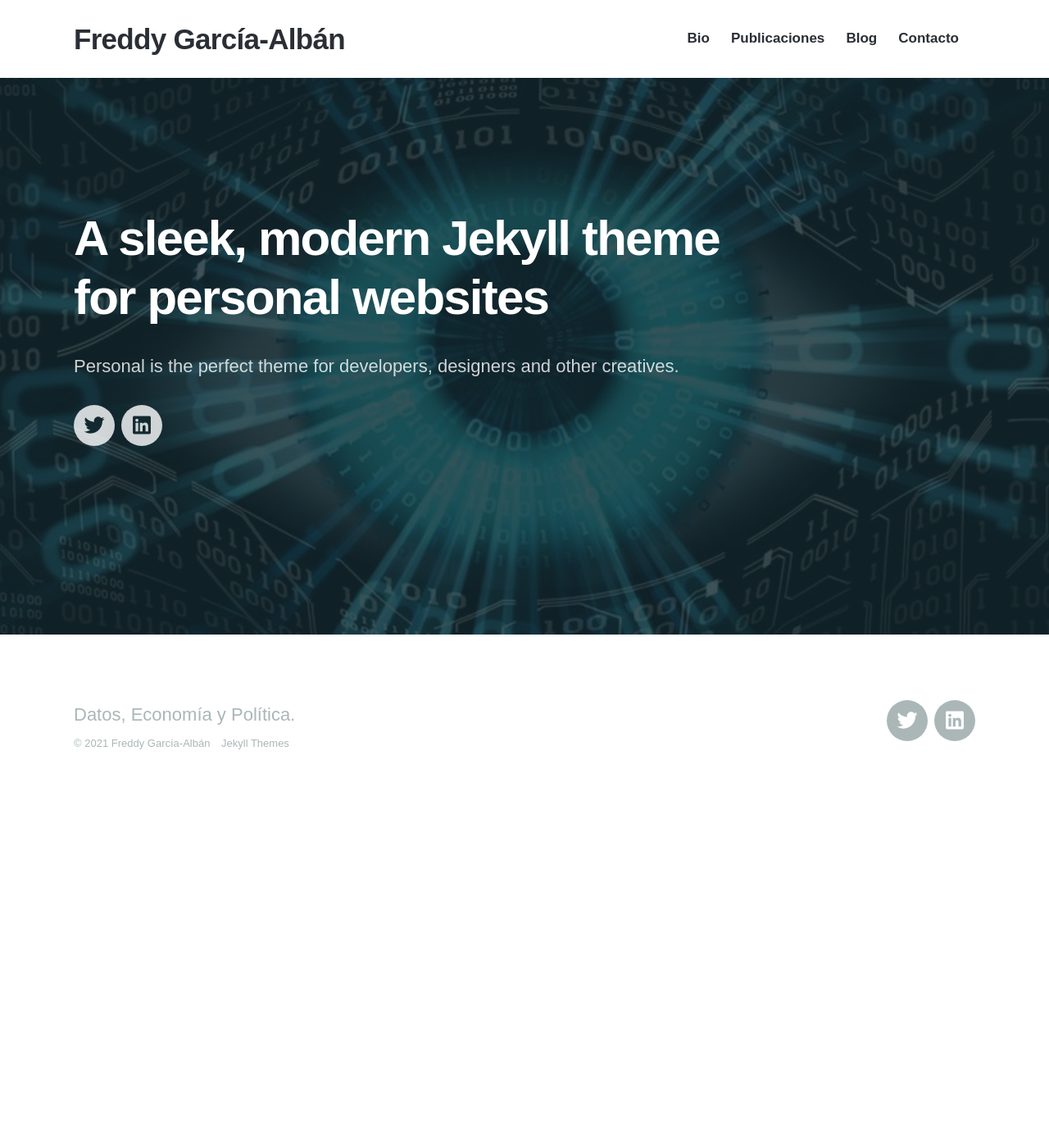
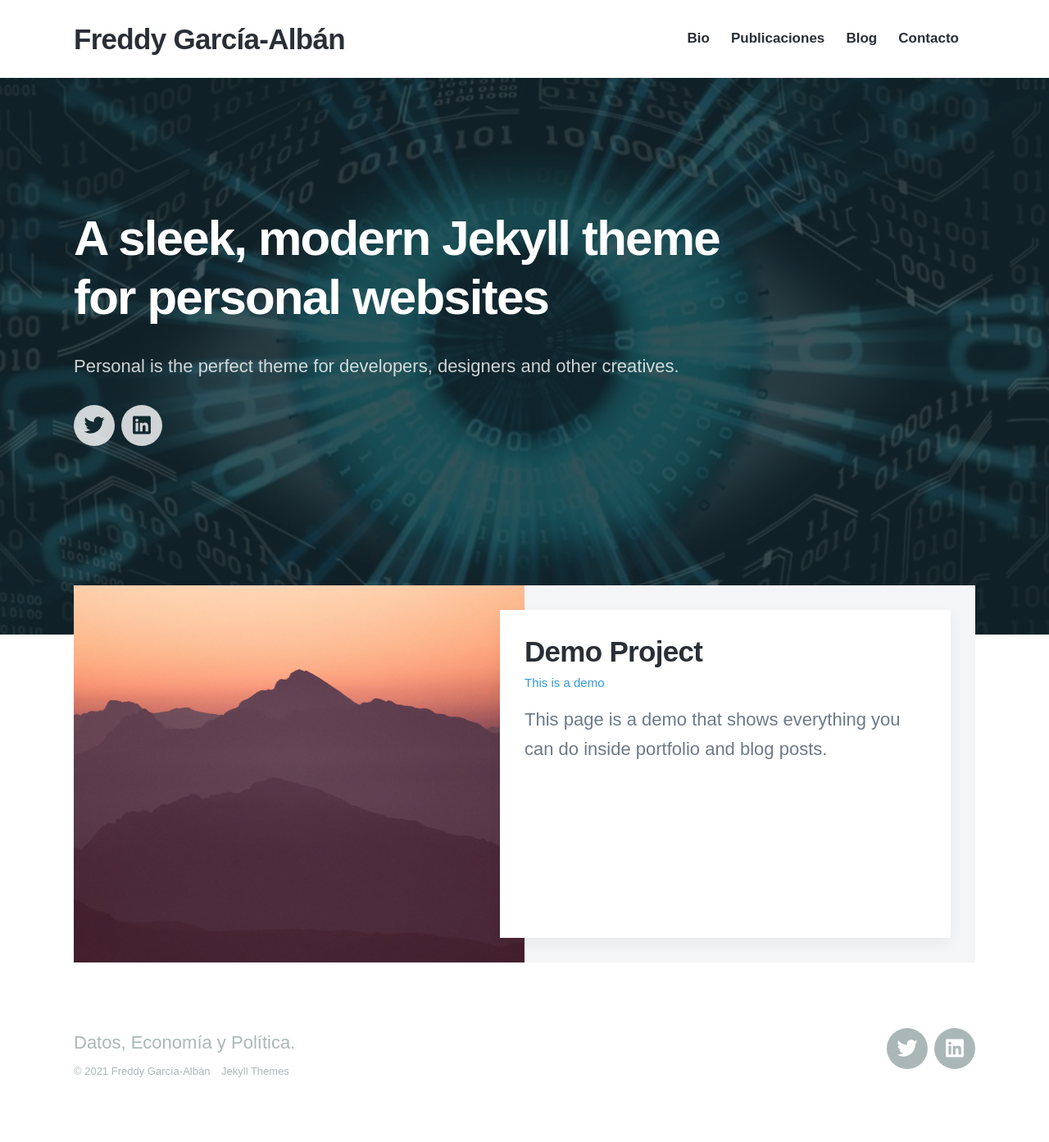
Before and after one commit to EnexFG/EnexFG.github.io, a Jekyll site: the page built from index.html, in a window 1280 px wide. Shown: the whole page at 82% size. Built offline with Jekyll 4.4.1, drawn with Linux system fonts in a browser that asks for light colours; nearby versions of some CDN libraries; some web fonts are replaced; before the commit the page ends 993 px from its top, so only the background shows below that.

Commit message:
Update index.html

```diff
--- a/index.html
+++ b/index.html
@@ -20,3 +20,32 @@
 		{% include socials.html %}
 
 	</div>
+</section>
+
+<section class="listing">
+
+	<div class="wrap">
+
+		{% for project in site.projects reversed %}
+
+		<article class="post">
+
+			<div class="post__image-wrap">
+				<div class="post__image" style="background-image: url({{ project.featured_image | relative_url }})"></div>
+			</div>
+
+			<div class="post__content-wrap">
+				<div class="post__content">
+					<h2 class="post__title"><a href="{{ project.url | relative_url }}">{{ project.title }}</a></h2>
+					<p class="post__subtitle">{{ project.subtitle }}</p>
+					<p class="post__description">{{ project.description }}</p>
+				</div>
+			</div>
+
+		</article>
+
+		{% endfor %}
+
+	</div>
+
+</section>
```
